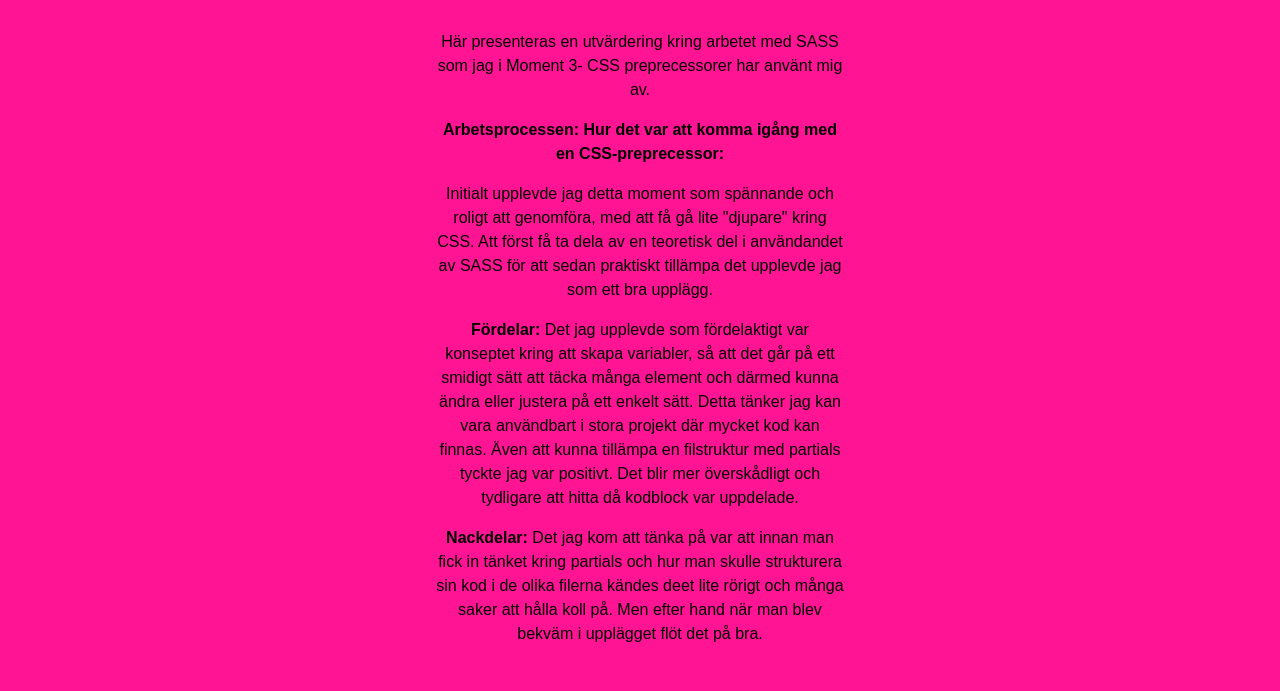
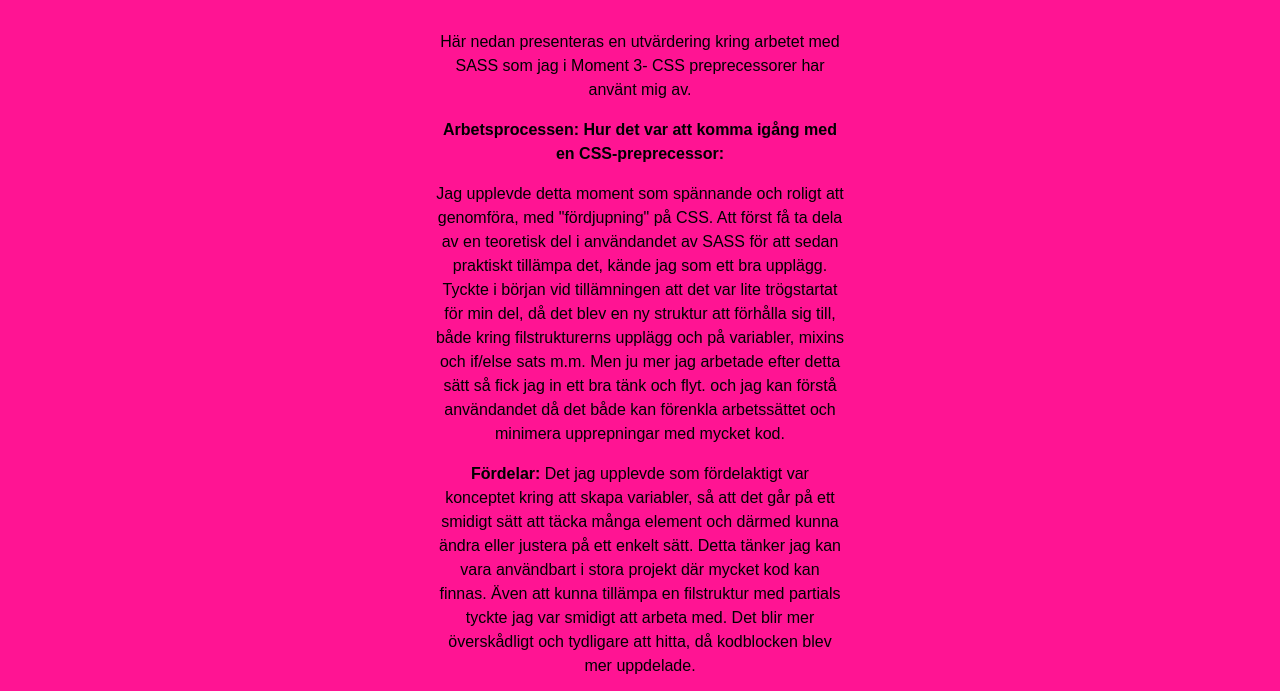
Before and after one commit to thne1900/moment3-cssprepropessorer, a website built with Parcel: page src/sass.html in a window 1280 px wide. Shown: the part 246-937 px from the top of the page. Built offline with nearby package versions, Linux system fonts and the light colour scheme.

Commit message:
Fyllde på med innehåll i dokumentet.

```diff
--- a/src/sass.html
+++ b/src/sass.html
@@ -29,18 +29,21 @@
     <div class="grid-container">
     <article class="sass">
     <h1>Sass:</h1>
-    <p>Här presenteras en utvärdering kring arbetet med SASS som jag i Moment 3- CSS preprecessorer
+    <p>Här nedan presenteras en utvärdering kring arbetet med SASS som jag i Moment 3- CSS preprecessorer
         har använt mig av.</p>
     <p><strong>Arbetsprocessen: Hur det var att komma igång med en CSS-preprecessor:</strong></p>
-        Initialt upplevde jag detta moment som spännande och roligt att genomföra, med att få gå lite "djupare" kring CSS.
-        Att först få ta dela av en teoretisk del i användandet av SASS för att sedan praktiskt tillämpa det upplevde jag som ett bra upplägg.
-    <p><strong>Fördelar:</strong> Det jag upplevde som fördelaktigt var konseptet kring att skapa variabler,
+        Jag upplevde detta moment som spännande och roligt att genomföra, med "fördjupning" på CSS.
+        Att först få ta dela av en teoretisk del i användandet av SASS för att sedan praktiskt tillämpa det, kände jag som ett bra upplägg.
+        Tyckte i början vid tillämningen att det var lite trögstartat för min del, då det blev en ny struktur att förhålla sig till, både kring
+        filstrukturerns upplägg och på variabler, mixins och if/else sats m.m. Men ju mer jag arbetade efter detta sätt så fick jag in ett bra tänk och flyt.
+         och jag kan förstå användandet då det både kan förenkla arbetssättet och minimera upprepningar med mycket kod.
+    <p><strong>Fördelar:</strong> Det jag upplevde som fördelaktigt var konceptet kring att skapa variabler,
         så att det går på ett smidigt sätt att täcka många element och därmed kunna ändra eller justera på ett enkelt sätt.
         Detta tänker jag kan vara användbart i stora projekt där mycket kod kan finnas. Även att kunna tillämpa en filstruktur
-    med partials tyckte jag var positivt. Det blir mer överskådligt och tydligare att hitta då kodblock var uppdelade. </p>
+    med partials tyckte jag var smidigt att arbeta med. Det blir mer överskådligt och tydligare att hitta, då kodblocken blev mer uppdelade. </p>
     <p><strong>Nackdelar:</strong> Det jag kom att tänka på var att innan man fick in tänket kring partials och hur man skulle
         strukturera sin kod i de olika filerna kändes deet lite rörigt och många saker att hålla koll på.
-        Men efter hand när man blev bekväm i upplägget flöt det på bra. </p>
+        Men efter hand när man blev bekväm i upplägget flöt det på bra.</p>
     </article>
     <footer class="footer2">
         <p><strong>DT211G-Frontend-baserad webbutveckling</strong></p>
```
